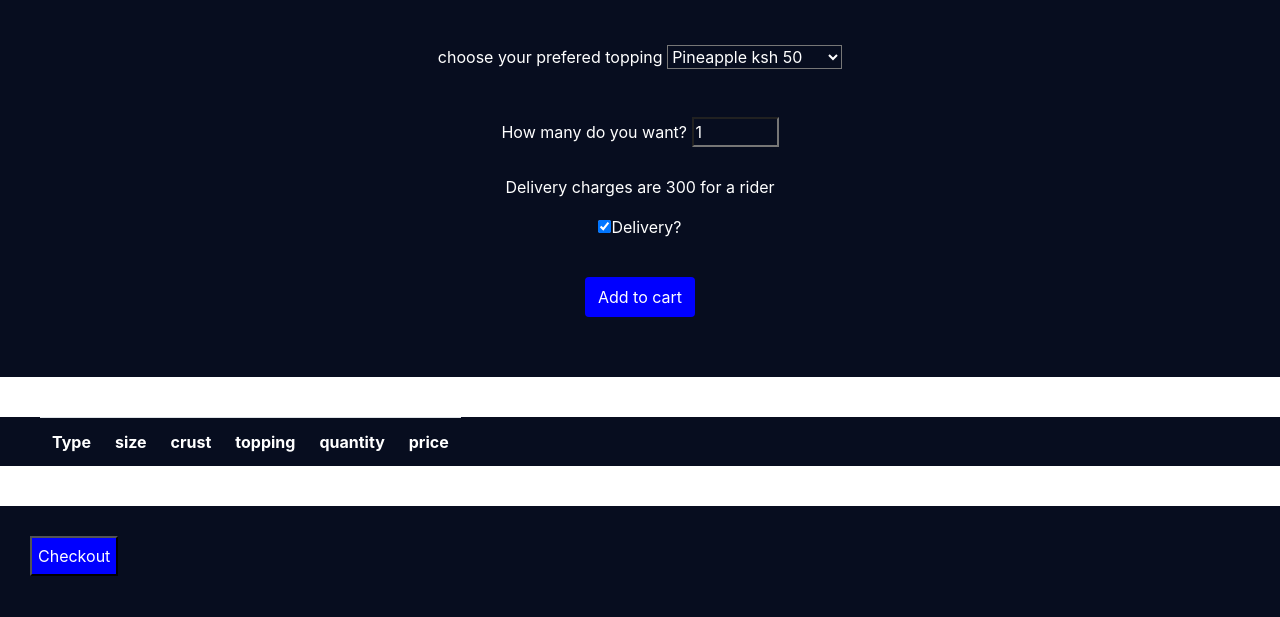
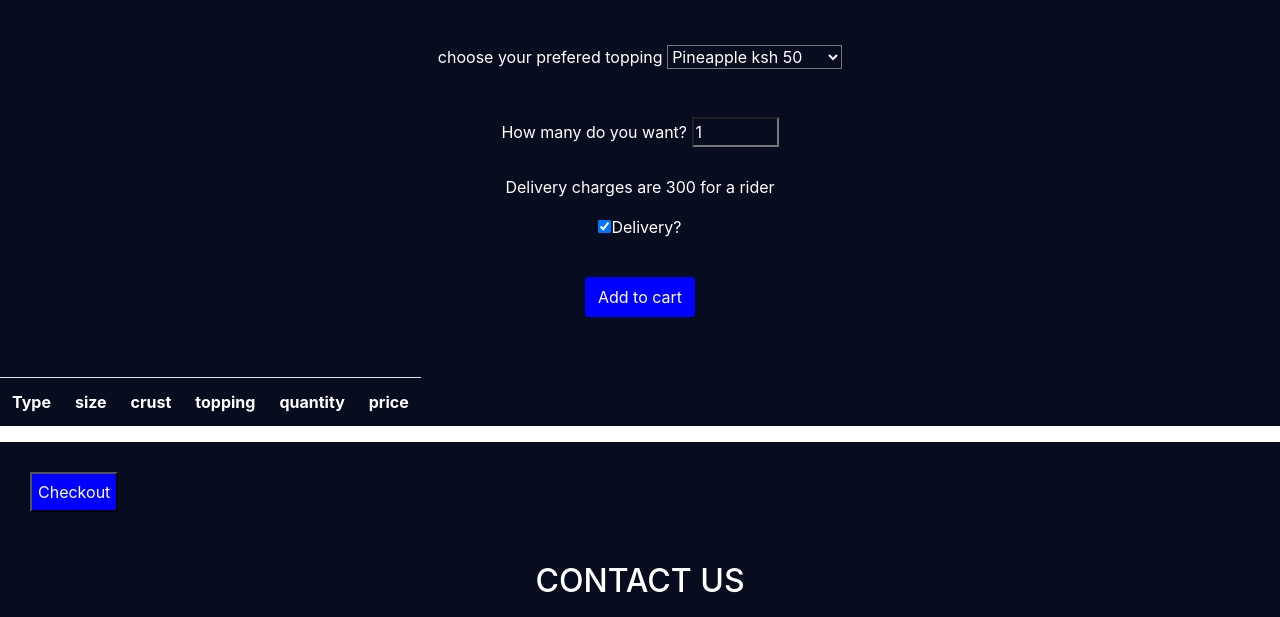
Before and after one commit to Ngima-Muraguri/pizza-heaven, a plain HTML site: page index.html in a window 1280 px wide. Shown: the part 1996-2613 px from the top of the page. Drawn offline with nearby package versions, Linux system fonts and the light colour scheme; a web font is replaced by a local one.

Commit message:
pt;fixed table margin

```diff
--- a/index.css
+++ b/index.css
@@ -78,9 +78,9 @@ font-size: 25px;
 .contact{
     text-align: center;
 }
-.cart{
-    margin: 40px;
-}
+/* .cart{ */
+    /* margin: 40px; */
+/* } */
 tr, th{
     padding: 30px;
 }
```
